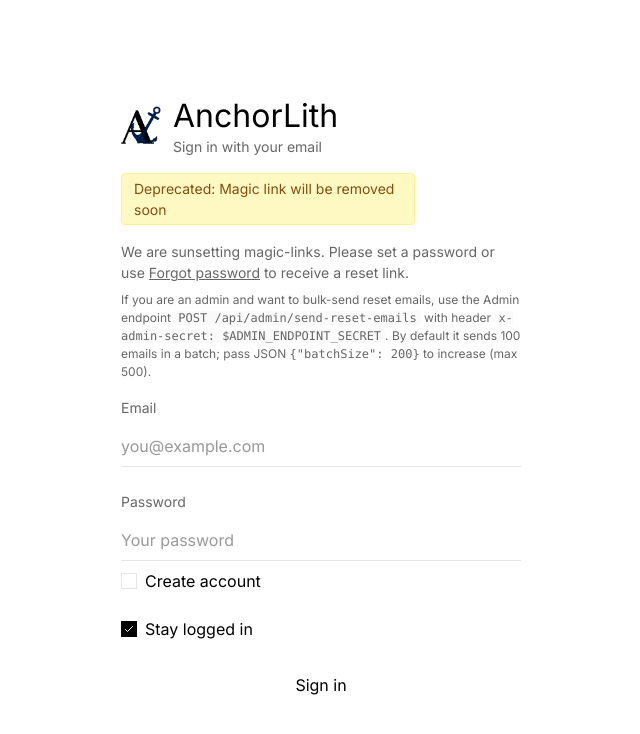
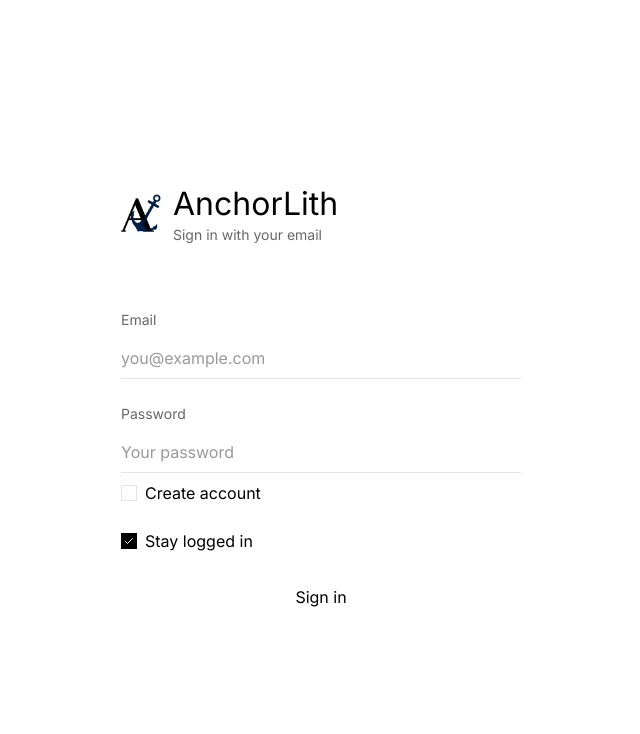
Before and after one commit to culubo/anchorlith, a Next.js app: page /login in a window 1280 px wide. Shown: the top 734 px of the page, without its empty margins (319-959 px from the left). Built offline with nearby package versions, Linux system fonts and the light colour scheme; no server answers.

Commit message:
Remove magic link deprecation warning

```diff
--- a/app/(auth)/login/page.tsx
+++ b/app/(auth)/login/page.tsx
@@ -129,18 +129,12 @@
         </div>
 
         <div className="flex gap-2 mb-4">
-          <div className="px-3 py-1 rounded bg-yellow-100 border border-yellow-200 text-yellow-800 text-sm">Deprecated: Magic link will be removed soon</div>
           <button
             type="button"
             onClick={() => setMode('password')}
             className={`px-3 py-1 rounded ${mode === 'password' ? 'bg-accent text-white' : 'bg-transparent text-text-secondary border border-border-subtle'}`}>
             Password
           </button>
-        </div>
-
-        <div className="mb-4 text-sm text-text-secondary">
-          <p>We are sunsetting magic-links. Please set a password or use <a href="/auth/forgot" className="underline">Forgot password</a> to receive a reset link.</p>
-          <p className="mt-2 text-xs text-text-secondary">If you are an admin and want to bulk-send reset emails, use the Admin endpoint <code className="bg-bg-secondary px-1 rounded">POST /api/admin/send-reset-emails</code> with header <code className="bg-bg-secondary px-1 rounded">x-admin-secret: $ADMIN_ENDPOINT_SECRET</code>. By default it sends 100 emails in a batch; pass JSON <code>{'{"batchSize": 200}'}</code> to increase (max 500).</p>
         </div>
 
         <form onSubmit={handleLogin} className="space-y-6">
```
